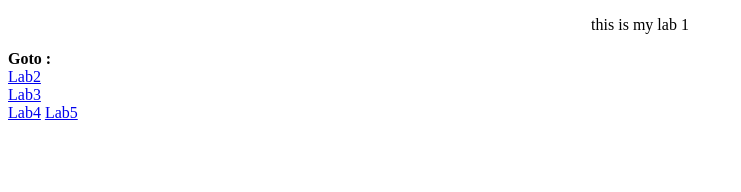
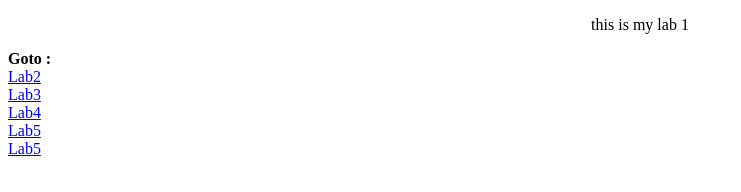
Before and after one commit to Diyakankar/wt.lab, a plain HTML site: page lab 1.html in a window 1280 px wide. Shown: the whole page, without its empty margins (0-741 px from the left). Drawn offline with Linux system fonts and the light colour scheme.

Commit message:
Update lab 1.html

```diff
--- a/lab 1.html
+++ b/lab 1.html
@@ -7,8 +7,8 @@
 <b>Goto : </b><br>
         <a href="lab 2.html">Lab2</a><br>
         <a href="lab 3.html">Lab3</a><br>
-        <a href="lab 4.html">Lab4</a>
-                <a href="lab 5.html">Lab5</a>
-
+        <a href="lab 4.html">Lab4</a><br>
+                <a href="lab 5.html">Lab5</a><br>
+        <a href="lab 6.html">Lab5</a>
 </body>
 <html>
```
